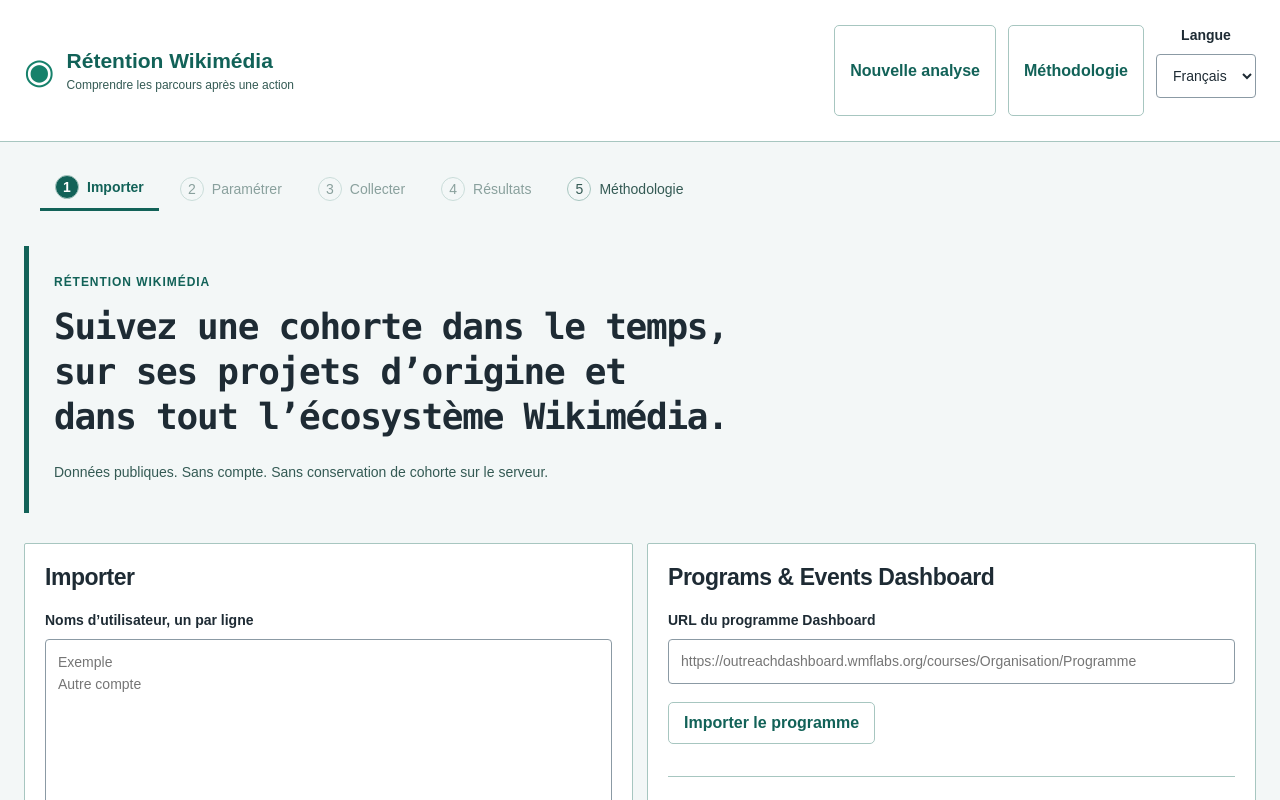
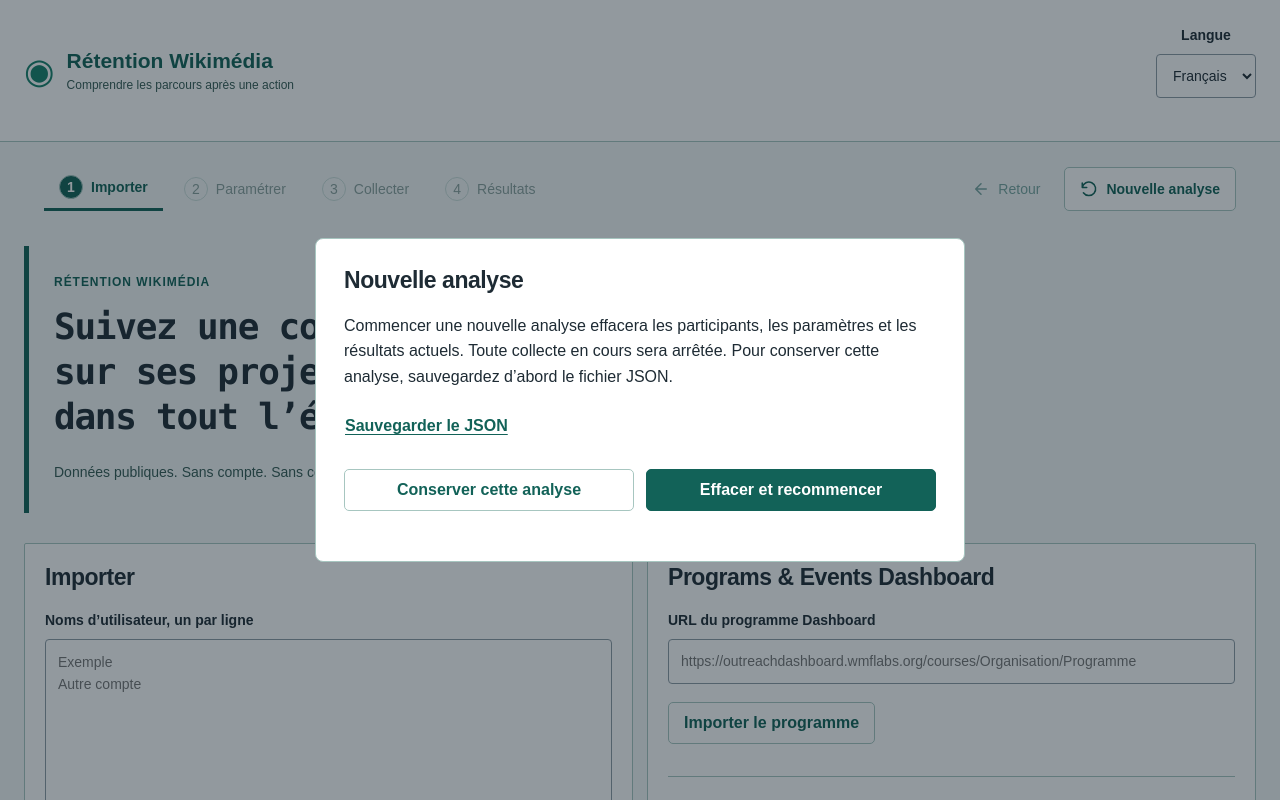
Before and after one commit to p5ykomat/observatoire-contributions, a React (Vite) app in the folder frontend/: page / in a window 1280 px wide. Both pictures are taken after a click on the button "Nouvelle analyse". Shown: the top 800 px of the page. Built offline with nearby package versions, Linux system fonts and the light colour scheme.

Commit message:
Simplify analysis navigation and confirm data reset

```diff
--- a/frontend/src/App.tsx
+++ b/frontend/src/App.tsx
@@ -57,6 +57,7 @@
   const customScopeInitialized = useRef(false);
   const importRequest = useRef<AbortController | null>(null);
   const resetDialog = useRef<HTMLDialogElement>(null);
+  const resetCancelButton = useRef<HTMLButtonElement>(null);
   const [csvHeader, setCsvHeader] = useState(true);
   const update = (patch: Partial<Session>) =>
     setS((previous) => ({ ...previous, ...patch }));
@@ -275,8 +276,8 @@
     resetDialog.current?.close();
   }
   function requestReset() {
-    if (s.cohort.length || s.edits.length) resetDialog.current?.showModal();
-    else resetAnalysis();
+    resetDialog.current?.showModal();
+    resetCancelButton.current?.focus();
   }
   function projectPicker(key: "origins" | "projects") {
     const fixed = key === "origins" && dashboardDates !== null;
@@ -314,7 +315,10 @@
       s.collection_signature !== null &&
       s.collection_signature !== signature(s.params);
   // Keep the persisted stage IDs compatible with existing JSON archives.
-  const navigationStages = [0, 2, 3, 4, 5];
+  const navigationStages = [0, 2, 3, 4];
+  const steps = t("steps", { returnObjects: true }) as string[];
+  const currentStep = s.stage === 1 ? 0 : navigationStages.indexOf(s.stage);
+  const previousStep = Math.max(0, currentStep - 1);
   function navigate(stage: number) {
     if (stage === 0) update({ stage: s.cohort.length ? 1 : 0 });
     else if (stage === 2 && s.cohort.some((a) => a.included && !a.qualified))
@@ -405,10 +409,6 @@
           </span>
         </a>
         <div className="header-actions">
-          <button onClick={requestReset}>{t("newAnalysis")}</button>
-          <button disabled={busy} onClick={() => update({ stage: 5 })}>
-            {t("methodology")}
-          </button>
           <label className="language-picker">
             {t("language")}
             <select
@@ -426,8 +426,9 @@
           </label>
         </div>
       </header>
+      <div className="workflow-bar">
         <nav aria-label={t("app")}>
-        {(t("steps", { returnObjects: true }) as string[]).map((step, i) => (
+          {steps.map((step, i) => (
             <button
               key={step}
               aria-current={
@@ -438,7 +439,7 @@
               disabled={
                 activeCollection ||
                 busy ||
-              (i > 0 && i < 4 && !s.cohort.length) ||
+                (i > 0 && !s.cohort.length) ||
                 ((i === 2 || i === 3) && !s.collection_signature)
               }
               onClick={() => navigate(navigationStages[i])}
@@ -448,6 +449,38 @@
             </button>
           ))}
         </nav>
+        <div className="analysis-actions">
+          <button
+            className="back-action"
+            disabled={currentStep < 1 || busy}
+            aria-label={t("backToStep", { step: steps[previousStep] })}
+            onClick={() => navigate(navigationStages[previousStep])}
+          >
+            <svg
+              viewBox="0 0 24 24"
+              fill="none"
+              stroke="currentColor"
+              strokeWidth="2"
+              aria-hidden="true"
+            >
+              <path d="m12 5-7 7 7 7M5 12h14" />
+            </svg>
+            {t("back")}
+          </button>
+          <button className="new-analysis-action" onClick={requestReset}>
+            <svg
+              viewBox="0 0 24 24"
+              fill="none"
+              stroke="currentColor"
+              strokeWidth="2"
+              aria-hidden="true"
+            >
+              <path d="M3 10a9 9 0 1 1 1.5 7M3 4v6h6" />
+            </svg>
+            {t("newAnalysis")}
+          </button>
+        </div>
+      </div>
       <main id="main">
         <div role="status" className={notice ? "notice" : ""}>
           {translateMessage(notice)}
@@ -902,52 +935,6 @@
             <button onClick={() => update({ stage: 2 })}>{t("steps.1")}</button>
           </>
         )}
-        {s.stage === 5 && (
-          <>
-            <h1>{t("methodology")}</h1>
-            <p className="eyebrow">{t("methodVersion")}</p>
-            <section className="method">
-              {(t("methodText", { returnObjects: true }) as string[]).map(
-                (text, i) => (
-                  <p key={i}>{text}</p>
-                ),
-              )}
-            </section>
-            <p>
-              <a
-                href="https://www.mediawiki.org/wiki/Extension:CentralAuth/API"
-                target="_blank"
-                rel="noreferrer"
-              >
-                CentralAuth
-              </a>{" "}
-              ·{" "}
-              <a
-                href="https://www.mediawiki.org/wiki/API:Usercontribs"
-                target="_blank"
-                rel="noreferrer"
-              >
-                MediaWiki Action API
-              </a>{" "}
-              ·{" "}
-              <a
-                href="https://xtools.wmcloud.org/api"
-                target="_blank"
-                rel="noreferrer"
-              >
-                XTools
-              </a>{" "}
-              ·{" "}
-              <a
-                href="https://outreachdashboard.wmflabs.org"
-                target="_blank"
-                rel="noreferrer"
-              >
-                Programs & Events Dashboard
-              </a>
-            </p>
-          </>
-        )}
       </main>
       <footer>
         <p>{t("privacy")} · GPL-3.0-or-later</p>
@@ -972,7 +959,6 @@
             </a>
           </p>
         </details>
-        <button onClick={requestReset}>{t("clear")}</button>
       </footer>
       <dialog
         ref={resetDialog}
@@ -982,15 +968,17 @@
       >
         <h2 id="reset-title">{t("newAnalysis")}</h2>
         <p id="reset-help">{t("resetHelp")}</p>
-        <div className="actions">
         <button
-            onClick={() =>
-              void import("./exports").then((m) => m.exportJSON(s))
-            }
+          className="backup-action"
+          onClick={() => void import("./exports").then((m) => m.exportJSON(s))}
         >
           {t("saveBeforeReset")}
         </button>
-          <button autoFocus onClick={() => resetDialog.current?.close()}>
+        <div className="actions reset-actions">
+          <button
+            ref={resetCancelButton}
+            onClick={() => resetDialog.current?.close()}
+          >
             {t("keepAnalysis")}
           </button>
           <button className="primary" onClick={resetAnalysis}>
--- a/frontend/src/locales/en.json
+++ b/frontend/src/locales/en.json
@@ -2,7 +2,7 @@
   "app": "Wikimedia Retention",
   "tagline": "Understand contribution paths after an event",
   "introText": "Follow a cohort over time, on its original projects and across the Wikimedia ecosystem.",
-  "steps": ["Import", "Settings", "Collect", "Results", "Methodology"],
+  "steps": ["Import", "Settings", "Collect", "Results"],
   "skip": "Skip to content",
   "privacy": "Public data. No account required. No cohorts stored on the server.",
   "clear": "Clear this analysis",
@@ -225,11 +225,13 @@
     "Included people who made at least one edit in the period, by project family. A person may contribute on several projects. Percentages use all included participants, so they may add up to more than 100%."
   ],
   "newAnalysis": "New analysis",
+  "back": "Back",
+  "backToStep": "Back to {{step}}",
   "collectionParameters": "Event from {{start}} to {{end}}. Participants: {{selection}}. Scope: {{scope}}.",
-  "confirmReset": "Start a new analysis",
+  "confirmReset": "Clear and start again",
   "keepAnalysis": "Keep this analysis",
   "saveBeforeReset": "Save JSON backup",
-  "resetHelp": "The current collection will stop and this analysis will be cleared from the page. Save the JSON file first if you want to restore it later.",
+  "resetHelp": "Starting a new analysis will clear the current participants, settings and results. Any collection in progress will stop. Save a JSON backup first if you want to keep this analysis.",
   "creationHelp": "Day 0 is the event start date. Day -14 to Day 0 includes accounts created from 14 days before the start to the start day, inclusive. Older accounts stay outside this selection. To choose another window, enter both dates using “Custom period”.",
   "creationSummary": "Accounts created between {{before}} days before and {{after}} days after the event start will be considered new.",
   "allSelectionHelp": "All accounts that are not excluded from the participant list are included, regardless of their creation date.",
--- a/frontend/src/locales/fr.json
+++ b/frontend/src/locales/fr.json
@@ -2,7 +2,7 @@
   "app": "Rétention Wikimédia",
   "tagline": "Comprendre les parcours après une action",
   "introText": "Suivez une cohorte dans le temps, sur ses projets d’origine et dans tout l’écosystème Wikimédia.",
-  "steps": ["Importer", "Paramétrer", "Collecter", "Résultats", "Méthodologie"],
+  "steps": ["Importer", "Paramétrer", "Collecter", "Résultats"],
   "skip": "Aller au contenu",
   "privacy": "Données publiques. Sans compte. Sans conservation de cohorte sur le serveur.",
   "clear": "Effacer les données de cette analyse",
@@ -225,11 +225,13 @@
     "Nombre de personnes retenues ayant fait au moins une modification dans la période, par famille de projets. Une personne peut contribuer sur plusieurs projets. Les pourcentages utilisent tous les participants retenus et ne s’additionnent donc pas forcément à 100 %."
   ],
   "newAnalysis": "Nouvelle analyse",
+  "back": "Retour",
+  "backToStep": "Retour à {{step}}",
   "collectionParameters": "Action du {{start}} au {{end}}. Participants : {{selection}}. Périmètre : {{scope}}.",
-  "confirmReset": "Commencer une nouvelle analyse",
+  "confirmReset": "Effacer et recommencer",
   "keepAnalysis": "Conserver cette analyse",
   "saveBeforeReset": "Sauvegarder le JSON",
-  "resetHelp": "La collecte en cours sera arrêtée et les données de cette analyse seront effacées de la page. Pour les retrouver plus tard, sauvegardez d’abord le fichier JSON.",
+  "resetHelp": "Commencer une nouvelle analyse effacera les participants, les paramètres et les résultats actuels. Toute collecte en cours sera arrêtée. Pour conserver cette analyse, sauvegardez d’abord le fichier JSON.",
   "creationHelp": "J est la date de début de l’événement. J-14 à J retient les comptes créés entre 14 jours avant ce début et le jour du début inclus. Les comptes plus anciens restent hors de cette sélection. Pour choisir une autre plage, saisissez ses deux dates avec « Période personnalisée ».",
   "creationSummary": "Les comptes créés entre {{before}} jours avant et {{after}} jours après le début de l’action seront considérés comme nouveaux.",
   "allSelectionHelp": "Tous les comptes qui ne sont pas exclus dans la liste des participants sont retenus, quelle que soit leur date de création.",
--- a/frontend/src/styles.css
+++ b/frontend/src/styles.css
@@ -116,13 +116,49 @@
   color: var(--muted);
   margin-top: 5px;
 }
-nav {
+.workflow-bar {
   display: flex;
   max-width: 1240px;
   margin: 24px auto 0;
-  padding: 0 20px;
+  padding: 0 24px;
+  align-items: center;
+  gap: 16px;
+  flex-wrap: wrap;
+}
+nav {
+  display: flex;
   gap: 6px;
   flex-wrap: wrap;
+}
+.analysis-actions {
+  display: flex;
+  align-items: center;
+  gap: 8px;
+  margin-inline-start: auto;
+}
+.analysis-actions button {
+  display: inline-flex;
+  align-items: center;
+  justify-content: center;
+  gap: 8px;
+  min-height: 44px;
+  font-size: 14px;
+  white-space: nowrap;
+}
+.analysis-actions svg {
+  width: 18px;
+  height: 18px;
+  flex: none;
+  stroke-linecap: round;
+  stroke-linejoin: round;
+}
+.back-action {
+  border-color: transparent;
+  background: transparent;
+  font-weight: 400;
+}
+.reset-dialog {
+  overscroll-behavior: contain;
 }
 nav button {
   border: 0;
@@ -289,6 +325,18 @@
 .reset-dialog p,
 .collection-summary {
   line-height: 1.6;
+}
+.backup-action {
+  border-color: transparent;
+  padding-inline: 0;
+  text-decoration: underline;
+  text-underline-offset: 3px;
+}
+.reset-actions {
+  justify-content: flex-end;
+}
+.reset-dialog .reset-actions button {
+  flex: 1 1 190px;
 }
 .hero > p:not(.eyebrow) {
   max-width: 680px;
@@ -711,9 +759,14 @@
   header button {
     font-size: 12px;
   }
+  .workflow-bar {
+    padding: 0 16px;
+    gap: 12px;
+  }
   nav {
+    width: 100%;
     gap: 0;
-    padding: 0 12px;
+    justify-content: space-between;
   }
   nav button {
     font-size: 12px;
```
Also changed, not shown: 3 other files (tests, documents, lock files or other folders). Lines whose indentation alone changed are shown as unchanged.
